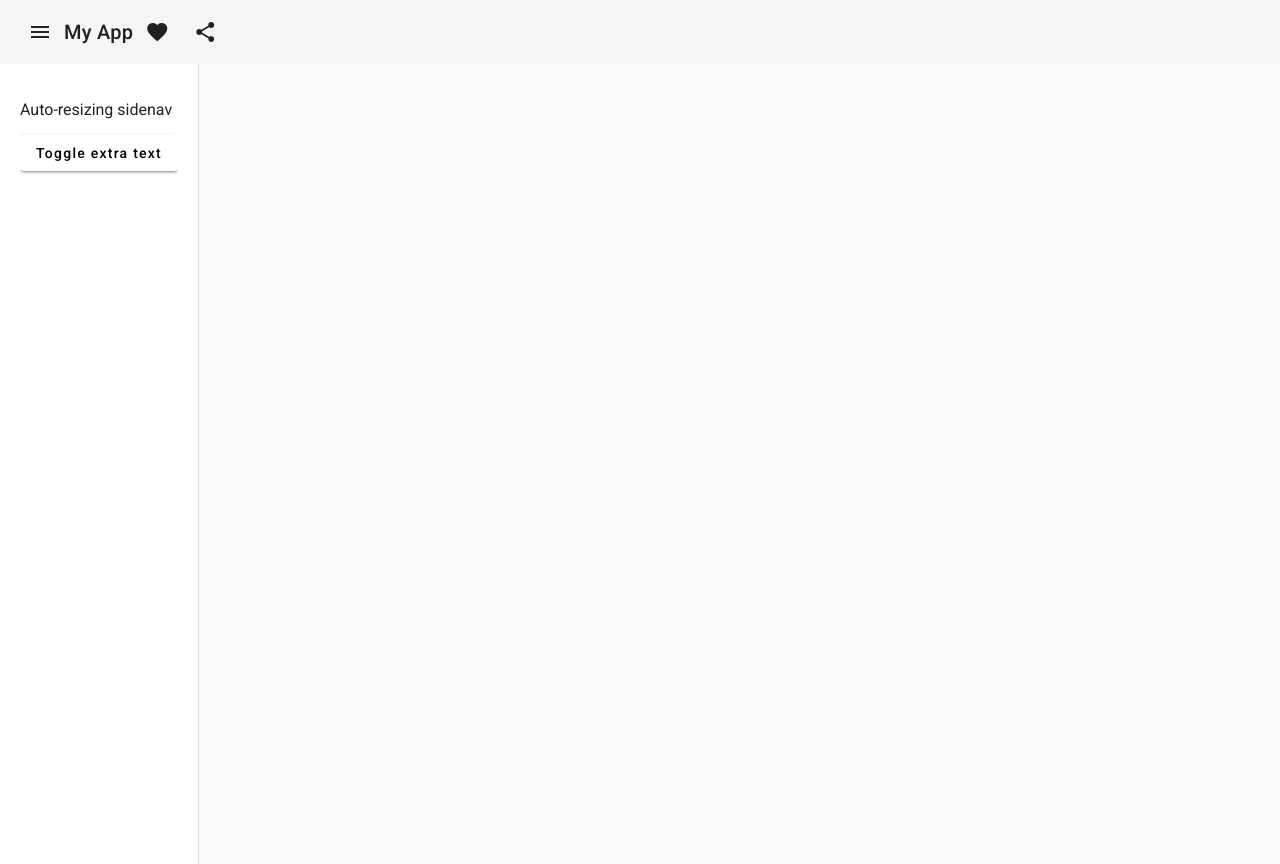
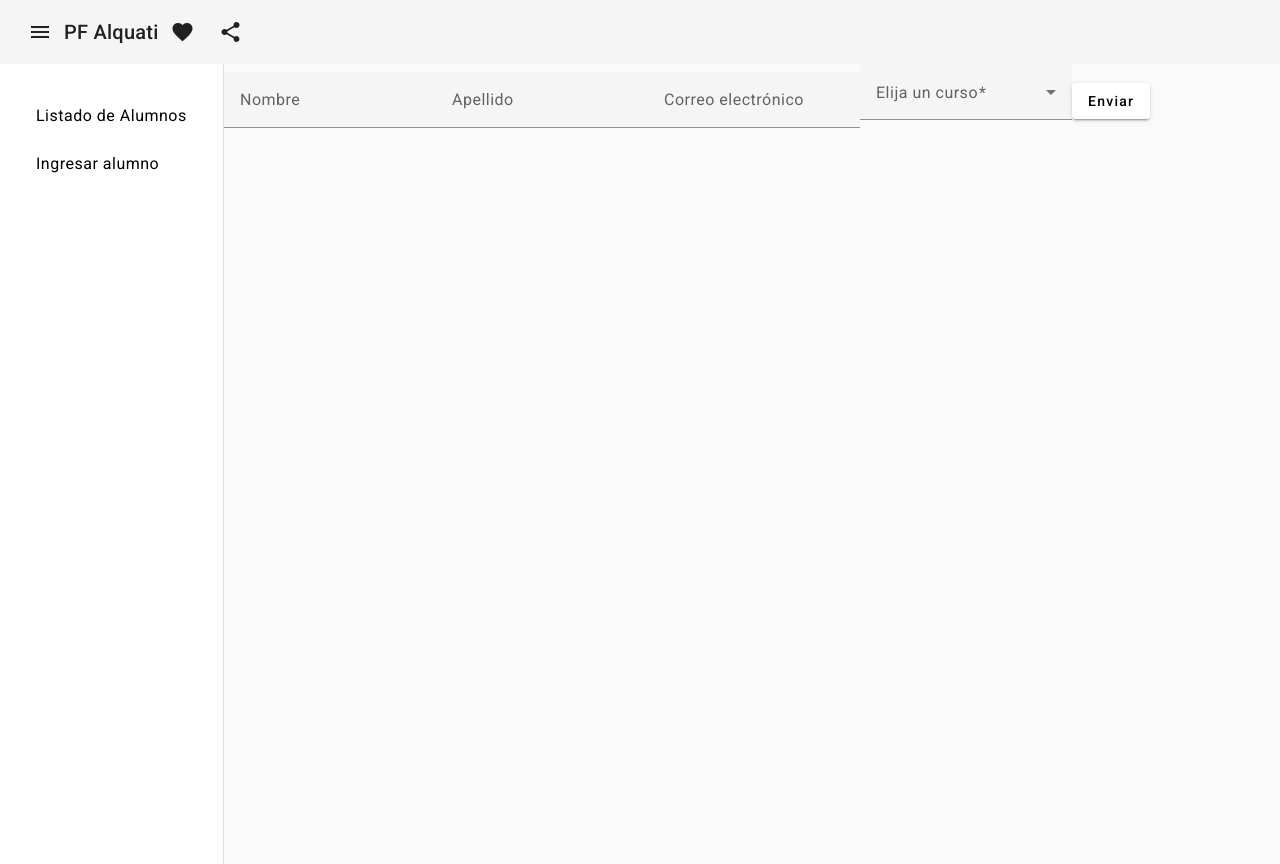
Before and after one commit to nachoalquati/1PF-Alquati, an Angular app: page / in a window 1280 px wide. Both pictures are taken after a click on the button "menu". Built offline with nearby package versions, Linux system fonts and the light colour scheme.

Commit message:
Add, form basic structure

```diff
--- /dev/null
+++ b/src/app/components/alumno-form/alumno-form.component.html
@@ -0,0 +1,22 @@
+<form [formGroup]="formulario">
+    <mat-form-field>
+      <input matInput [formControl]="nameControl" placeholder="Nombre">
+    </mat-form-field>
+    <mat-form-field>
+      <input matInput formControlName="apellido" placeholder="Apellido">
+    </mat-form-field>
+    <mat-form-field>
+      <input matInput formControlName="email" placeholder="Correo electrónico">
+    </mat-form-field>
+    <mat-form-field appearance="fill">
+        <mat-label>Elija un curso</mat-label>
+        <mat-select [(value)]="selected" [formControl]="typeControl">
+          <mat-option value="React">React</mat-option>
+          <mat-option value="Angular">Angular</mat-option>
+          <mat-option value="VueJS">VueJS</mat-option>
+        </mat-select>
+      </mat-form-field>
+
+
+    <button mat-raised-button (click)="enviar()">Enviar</button>
+  </form>
--- /dev/null
+++ b/src/app/components/alumno-form/alumno-form.component.ts
@@ -0,0 +1,34 @@
+import { Component } from '@angular/core';
+import { FormGroup, FormBuilder, Validators, FormControl } from '@angular/forms';
+
+@Component({
+  selector: 'app-alumno-form',
+  templateUrl: './alumno-form.component.html',
+  styleUrls: ['./alumno-form.component.css']
+})
+export class AlumnoFormComponent {
+  formulario: FormGroup;
+  favoriteSeason: string = '';
+  selected: string = ''
+  nameControl = new FormControl(
+    '',
+    [Validators.required]
+    )
+  typeControl = new FormControl(
+    '',
+    [Validators.required]
+  )
+
+  constructor(private formBuilder: FormBuilder) {
+    this.formulario = this.formBuilder.group({
+      nombre: this.nameControl ,
+      apellido: ['', Validators.required],
+      email: ['', [Validators.required, Validators.email]],
+      tipoCurso: this.typeControl
+    });
+  }
+
+  enviar() {
+    console.log(this.formulario.value);
+  }
+}
--- a/src/app/components/layout/layout.component.css
+++ b/src/app/components/layout/layout.component.css
@@ -13,3 +13,7 @@
   .example-sidenav {
     padding: 20px;
   }
+  a{
+    text-decoration: none;
+    color: black;
+  }
--- a/src/app/components/layout/layout.component.html
+++ b/src/app/components/layout/layout.component.html
@@ -3,7 +3,7 @@
     <button mat-icon-button class="example-icon" (click)="drawer.toggle()" aria-label="Example icon-button with menu icon">
      <mat-icon>menu</mat-icon>
    </button>
-   <span>My App</span>
+   <span>PF Alquati</span>
    <span class="example-spacer"></span>
    <button mat-icon-button class="example-icon favorite-icon" aria-label="Example icon-button with heart icon">
      <mat-icon>favorite</mat-icon>
@@ -16,13 +16,13 @@
 <mat-drawer-container class="example-container" autosize>
 
     <mat-drawer #drawer class="example-sidenav" mode="side">
-      <p>Auto-resizing sidenav</p>
-      <p *ngIf="showFiller">Lorem, ipsum dolor sit amet consectetur.</p>
-      <button (click)="showFiller = !showFiller" mat-raised-button>
-        Toggle extra text
-      </button>
+      <mat-list role="list">
+        <mat-list-item role="listitem"><a href="">Listado de Alumnos</a></mat-list-item>
+        <mat-list-item role="listitem"><a href="">Ingresar alumno</a></mat-list-item>
+      </mat-list>
     </mat-drawer>
-
-
+    <main>
+      <app-alumno-form></app-alumno-form>
+    </main>
 
 </mat-drawer-container>
```
Also changed, not shown: src/app/app.module.ts (+16 -1 lines), src/app/components/alumno-form/alumno-form.component.css (added).
